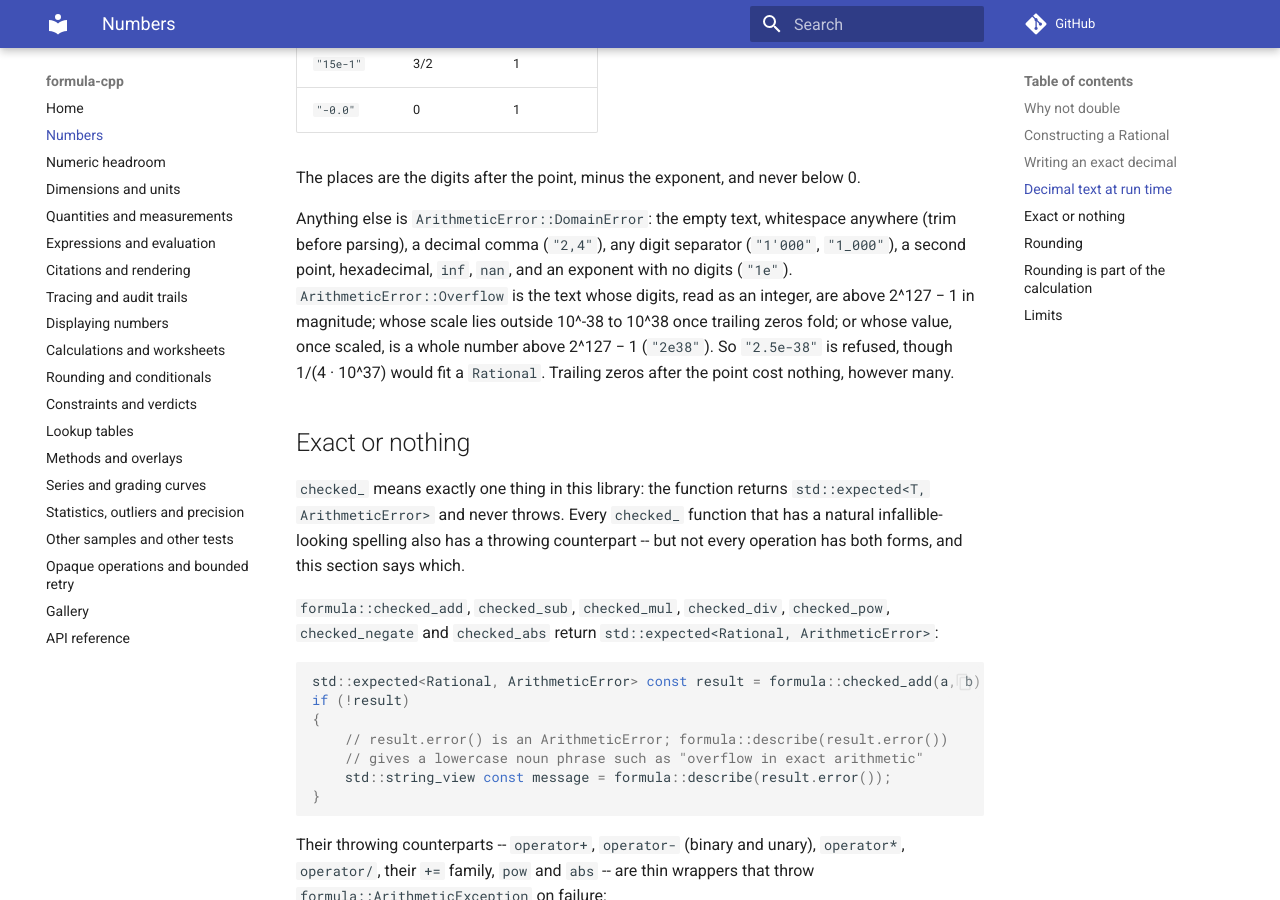
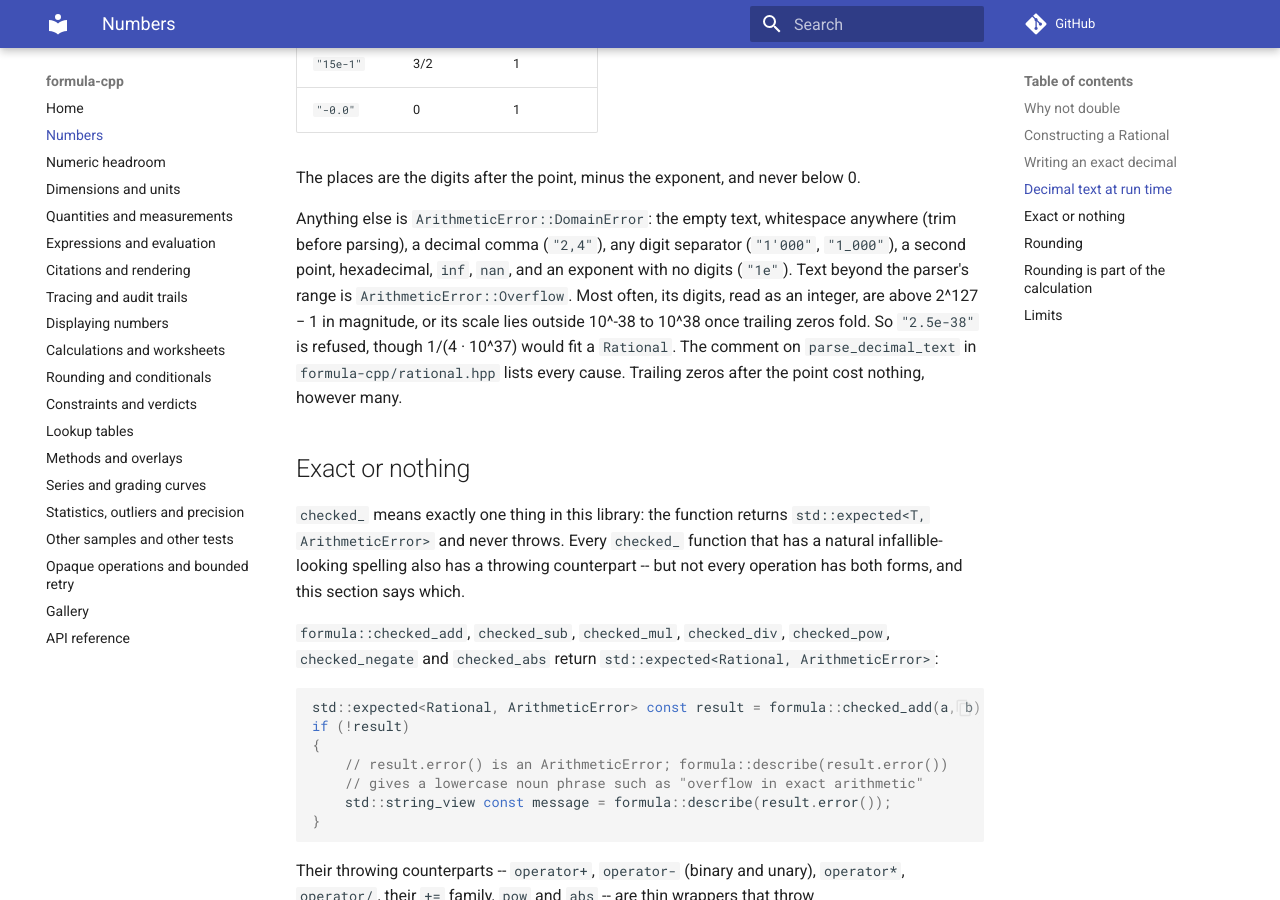
Before and after one commit to LASTRADA-Software/formula-cpp, an MkDocs documentation site: the page built from docs/numbers.md, in a window 1280 px wide and 900 px high, scrolled down 4295 px. Built offline with MkDocs 1.6.1 and Material for MkDocs 9.7.7, drawn with Linux system fonts in a browser that asks for light colours; comment, search, counter and statistics services are not loaded.

Commit message:
docs(rational): give the decimal text Overflow rule one home
parse_decimal_text's comment now lists every cause of Overflow,
including an exponent outside -1000 to 1000 for a non-zero value and
places as typed above INT32_MAX. from_decimal_text, parse_decimal and
the _r literal refer to it instead of restating it, and the guide and
the changelog give a short form that does not claim to be complete.

Signed-off-by: Christian Parpart <c.parpart@lastrada.net>

```diff
--- a/docs/numbers.md
+++ b/docs/numbers.md
@@ -180,12 +180,13 @@ The places are the digits after the point, minus the exponent, and never below
 Anything else is `ArithmeticError::DomainError`: the empty text, whitespace
 anywhere (trim before parsing), a decimal comma (`"2,4"`), any digit separator
 (`"1'000"`, `"1_000"`), a second point, hexadecimal, `inf`, `nan`, and an
-exponent with no digits (`"1e"`). `ArithmeticError::Overflow` is the text
-whose digits, read as an integer, are above 2^127 − 1 in magnitude; whose
-scale lies outside 10^-38 to 10^38 once trailing zeros fold; or whose
-value, once scaled, is a whole number above 2^127 − 1 (`"2e38"`). So
-`"2.5e-38"` is refused, though 1/(4 · 10^37) would fit a `Rational`.
-Trailing zeros after the point cost nothing, however many.
+exponent with no digits (`"1e"`). Text beyond the parser's range is
+`ArithmeticError::Overflow`. Most often, its digits, read as an integer, are
+above 2^127 − 1 in magnitude, or its scale lies outside 10^-38 to 10^38 once
+trailing zeros fold. So `"2.5e-38"` is refused, though 1/(4 · 10^37) would
+fit a `Rational`. The comment on `parse_decimal_text` in
+`formula-cpp/rational.hpp` lists every cause. Trailing zeros after the point
+cost nothing, however many.
 
 ## Exact or nothing
 
```
Also changed, not shown: CHANGELOG.md (+3 -3 lines), 1 other file.
